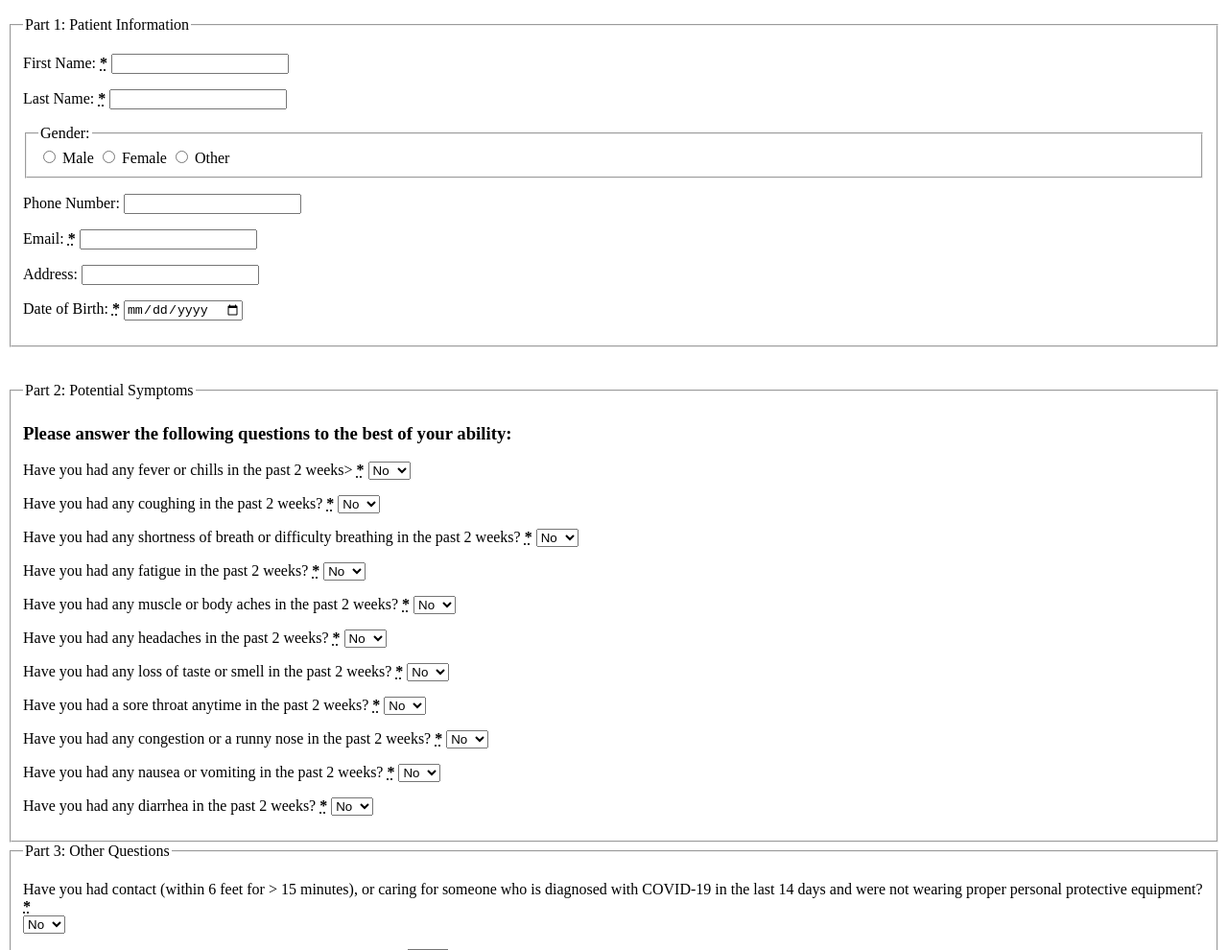
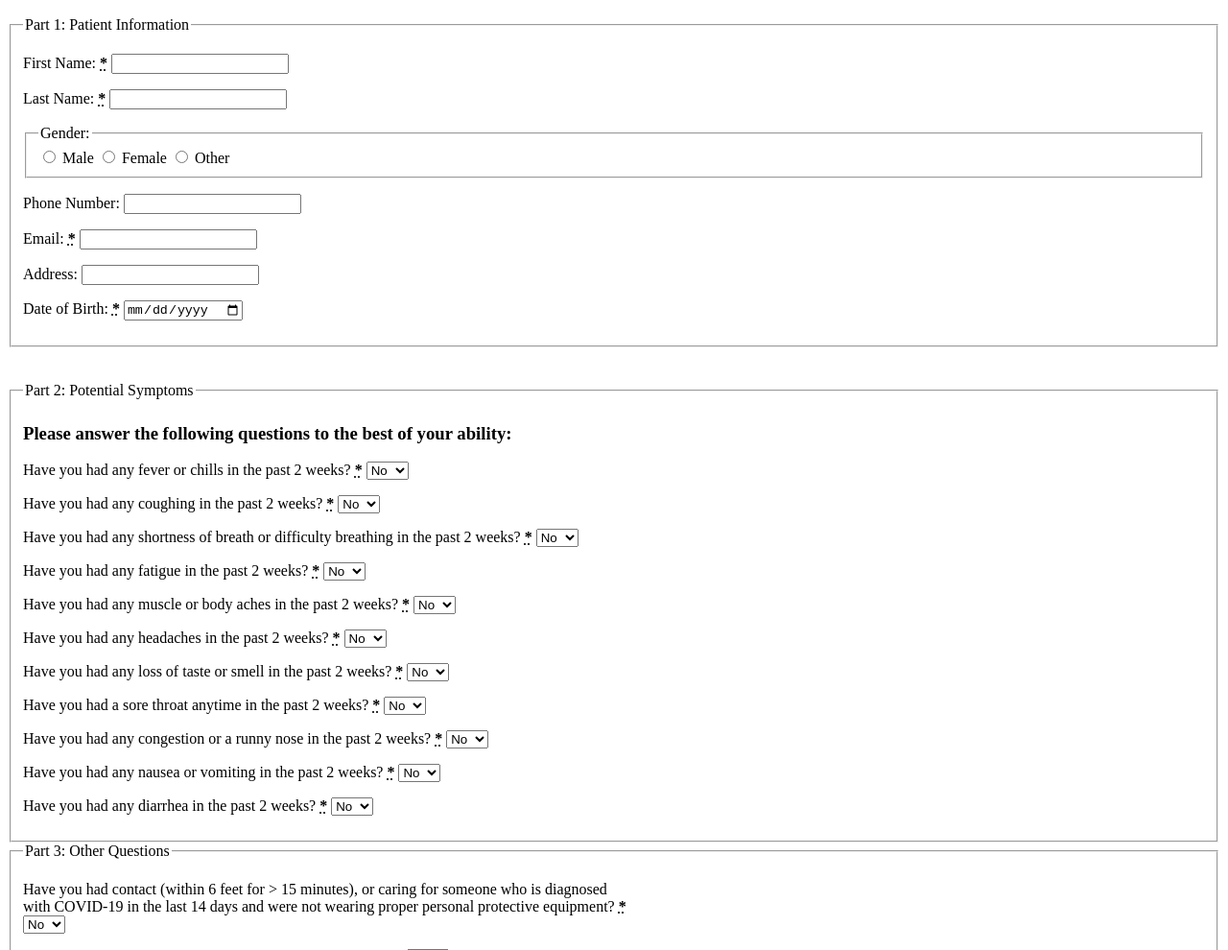
Before and after one commit to akhtara838/webapp_spring2021_covid_center, a plain HTML site: page index.html in a window 1280 px wide. Shown: the part 110-1100 px from the top of the page at 96% size. Drawn offline with Linux system fonts and the light colour scheme.

Commit message:
tenth commit

```diff
--- a/index.html
+++ b/index.html
@@ -68,7 +68,7 @@
                 <h3>Please answer the following questions to the best of your ability: </h3>
                 <p>
                     <label for = "dd-fever">
-                        <span>Have you had any fever or chills in the past 2 weeks></span>
+                        <span>Have you had any fever or chills in the past 2 weeks?</span>
                         <strong><abbr title="required">*</abbr></strong>
                     </label>
                     <select id ="dd-fever" name = "dd-fever">
@@ -192,7 +192,7 @@
                 <legend>Part 3: Other Questions</legend>
                 <p>
                     <label for="contact">
-                        <span>Have you had contact (within 6 feet for > 15 minutes), or caring for someone who is diagnosed
+                        <span>Have you had contact (within 6 feet for > 15 minutes), or caring for someone who is diagnosed <br>
                             with COVID-19 in the last 14 days and were not wearing proper personal protective equipment? </span>
                         <strong><abbr title="required">*</abbr></strong>
                         <br>
```
